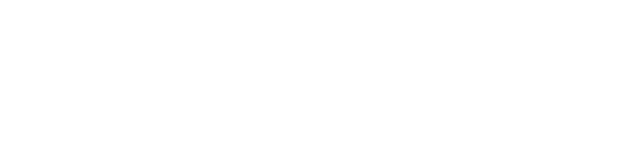
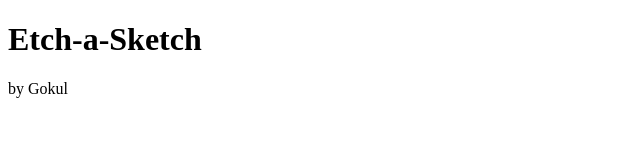
Before and after one commit to g0kulram/etch-a-sketch, a plain HTML site: page index.html in a window 1280 px wide. Shown: the whole page, without its empty margins (0-640 px from the left). Drawn offline with Linux system fonts and the light colour scheme.

Commit message:
Add html elements

```diff
--- a/index.html
+++ b/index.html
@@ -8,6 +8,9 @@
     <script src="app.js" defer></script>
 </head>
 <body>
+    <h1>Etch-a-Sketch</h1>
+    <p>by Gokul</p>
 
+    <div class="container"></div>
 </body>
 </html>
```
